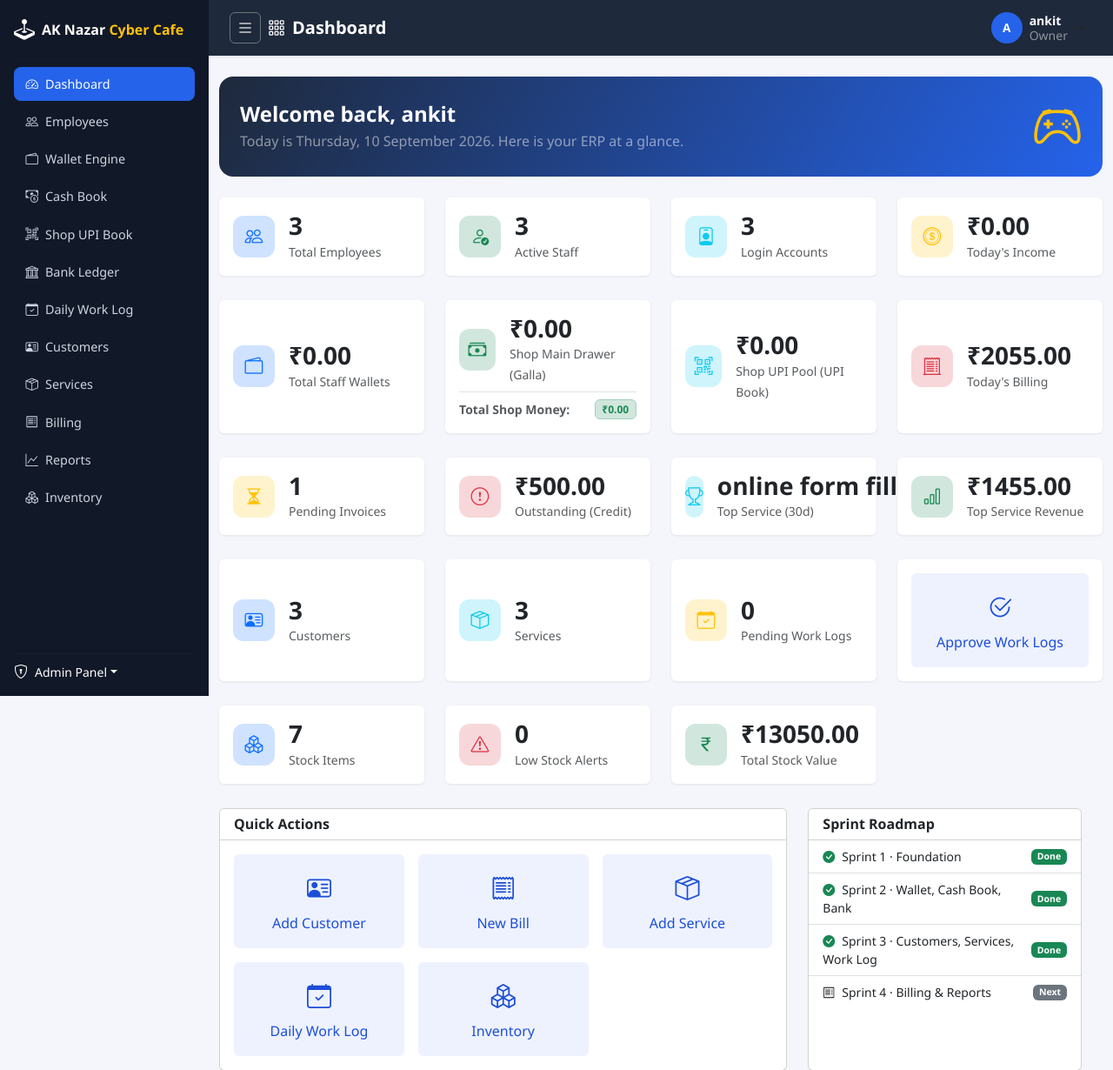
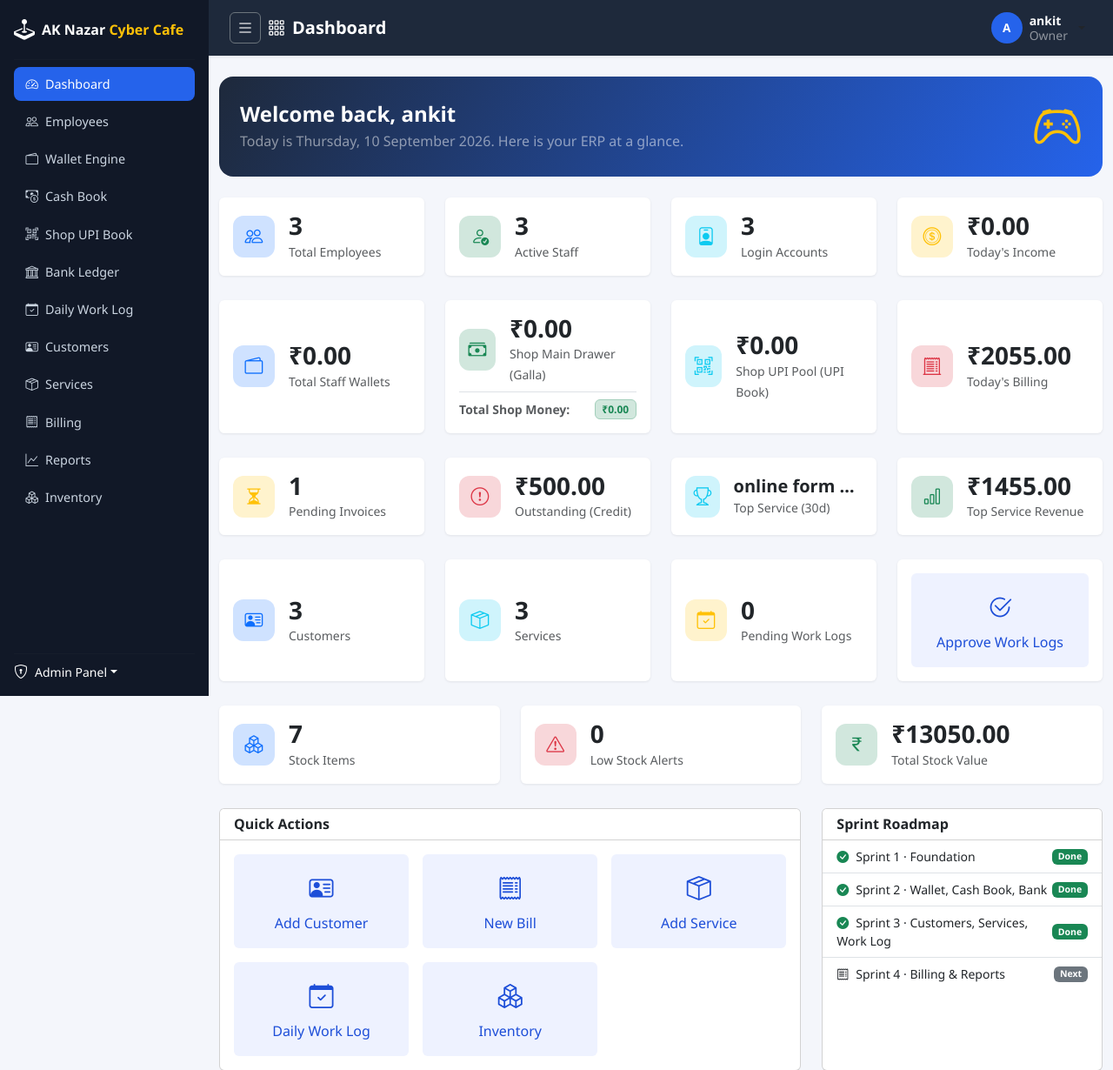
Before and after one commit to anirudhhkumarmfp886/cyber-cafe-erp, a Django app: page / in a window 1280 px wide. Shown: the top 1230 px of the page at 87% size. Run offline with Django 5.2, Linux system fonts and the light colour scheme; a user stored in the database is signed in; data comes from the database, SQL or seed files in the repository; data that the repository does not hold is empty.

Commit message:
fix(dashboard): prevent Top Service text overlap with flex min-width and text truncation

```diff
--- a/templates/pages/dashboard.html
+++ b/templates/pages/dashboard.html
@@ -143,8 +143,10 @@
         <div class="card stat-card h-100">
             <div class="card-body d-flex align-items-center gap-3">
                 <span class="stat-icon bg-info-subtle text-info"><i class="bi bi-trophy"></i></span>
-                <div>
-                    <h3 class="mb-0 fw-bold text-truncate">{% if top_services %}{{ top_services.0.description }}{% else %}—{% endif %}</h3>
+                <div class="overflow-hidden flex-grow-1" style="min-width: 0;">
+                    <h5 class="mb-0 fw-bold text-truncate" title="{% if top_services %}{{ top_services.0.description }}{% else %}—{% endif %}">
+                        {% if top_services %}{{ top_services.0.description }}{% else %}—{% endif %}
+                    </h5>
                     <span class="text-muted small">Top Service (30d)</span>
                 </div>
             </div>
@@ -154,7 +156,7 @@
         <div class="card stat-card h-100">
             <div class="card-body d-flex align-items-center gap-3">
                 <span class="stat-icon bg-success-subtle text-success"><i class="bi bi-bar-chart"></i></span>
-                <div>
+                <div class="overflow-hidden flex-grow-1" style="min-width: 0;">
                     <h3 class="mb-0 fw-bold">{{ top_services.0.revenue|default_if_none:0|inr }}</h3>
                     <span class="text-muted small">Top Service Revenue</span>
                 </div>
@@ -168,7 +170,7 @@
         <div class="card stat-card h-100">
             <div class="card-body d-flex align-items-center gap-3">
                 <span class="stat-icon bg-primary-subtle text-primary"><i class="bi bi-person-vcard"></i></span>
-                <div>
+                <div class="overflow-hidden flex-grow-1" style="min-width: 0;">
                     <h3 class="mb-0 fw-bold">{{ stats.total_customers }}</h3>
                     <span class="text-muted small">Customers</span>
                 </div>
@@ -179,7 +181,7 @@
         <div class="card stat-card h-100">
             <div class="card-body d-flex align-items-center gap-3">
                 <span class="stat-icon bg-info-subtle text-info"><i class="bi bi-box-seam"></i></span>
-                <div>
+                <div class="overflow-hidden flex-grow-1" style="min-width: 0;">
                     <h3 class="mb-0 fw-bold">{{ stats.total_services }}</h3>
                     <span class="text-muted small">Services</span>
                 </div>
@@ -190,7 +192,7 @@
         <div class="card stat-card h-100">
             <div class="card-body d-flex align-items-center gap-3">
                 <span class="stat-icon bg-warning-subtle text-warning"><i class="bi bi-calendar-check"></i></span>
-                <div>
+                <div class="overflow-hidden flex-grow-1" style="min-width: 0;">
                     <h3 class="mb-0 fw-bold">{{ stats.pending_worklogs }}</h3>
                     <span class="text-muted small">Pending Work Logs</span>
                 </div>
@@ -210,39 +212,40 @@
 </div>
 
 <div class="row g-4 mt-1">
-    <div class="col-sm-6 col-xl-3">
+    <div class="col-sm-6 col-xl-4">
         <div class="card stat-card h-100">
             <div class="card-body d-flex align-items-center gap-3">
                 <span class="stat-icon bg-primary-subtle text-primary"><i class="bi bi-boxes"></i></span>
-                <div>
+                <div class="overflow-hidden flex-grow-1" style="min-width: 0;">
                     <h3 class="mb-0 fw-bold">{{ inventory.total_items }}</h3>
                     <span class="text-muted small">Stock Items</span>
                 </div>
             </div>
         </div>
     </div>
-    <div class="col-sm-6 col-xl-3">
+    <div class="col-sm-6 col-xl-4">
         <div class="card stat-card h-100">
             <div class="card-body d-flex align-items-center gap-3">
                 <span class="stat-icon bg-danger-subtle text-danger"><i class="bi bi-exclamation-triangle"></i></span>
-                <div>
+                <div class="overflow-hidden flex-grow-1" style="min-width: 0;">
                     <h3 class="mb-0 fw-bold {% if inventory.low_stock_count %}text-danger{% endif %}">{{ inventory.low_stock_count }}</h3>
                     <span class="text-muted small">Low Stock Alerts</span>
                 </div>
             </div>
         </div>
     </div>
-    <div class="col-sm-6 col-xl-3">
+    <div class="col-sm-6 col-xl-4">
         <div class="card stat-card h-100">
             <div class="card-body d-flex align-items-center gap-3">
                 <span class="stat-icon bg-success-subtle text-success"><i class="bi bi-currency-rupee"></i></span>
-                <div>
+                <div class="overflow-hidden flex-grow-1" style="min-width: 0;">
                     <h3 class="mb-0 fw-bold">{{ inventory.stock_value|inr }}</h3>
                     <span class="text-muted small">Total Stock Value</span>
                 </div>
             </div>
         </div>
     </div>
+</div>
 
 <div class="row g-4 mt-1">
     <div class="col-lg-8">
```
